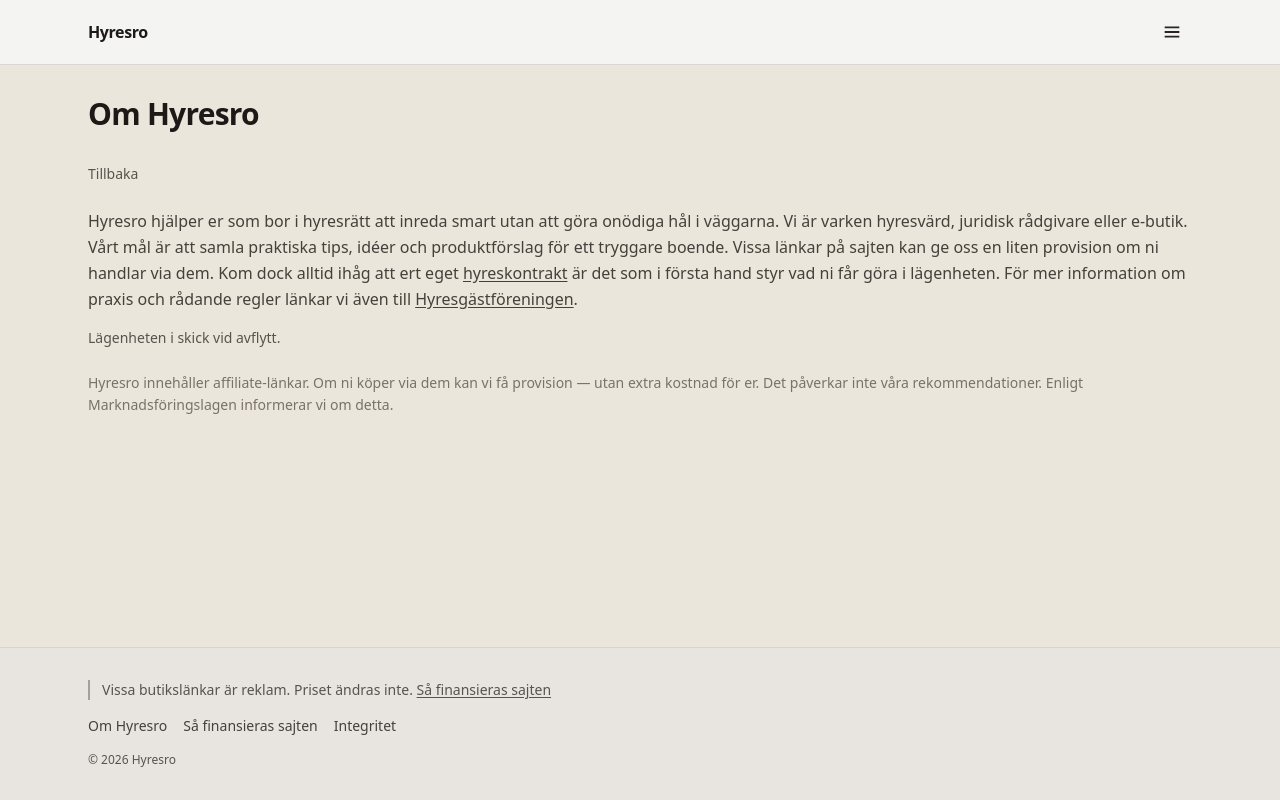
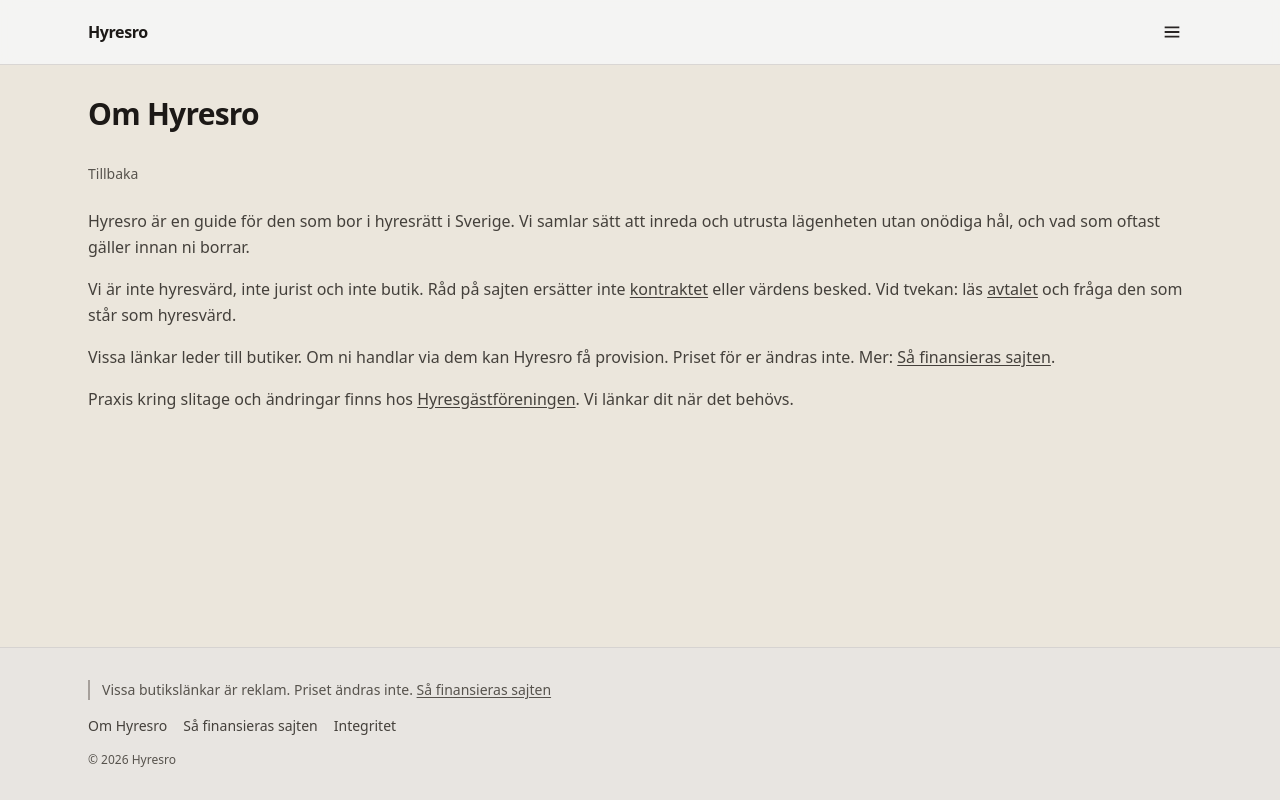
Before and after one commit to snabbsajt/hyresro, a Next.js app: page /om in a window 1280 px wide. Built offline with nearby package versions, Linux system fonts and the light colour scheme.

Commit message:
feat: exakt legal-copy på om, affiliate-info och integritet
Knappar/FundingNote/AffiliateLink/BackLink fanns redan; ersätter
sidtexterna enligt drop.

```diff
--- a/src/app/affiliate-info/page.tsx
+++ b/src/app/affiliate-info/page.tsx
@@ -1,11 +1,10 @@
 import type { Metadata } from "next";
-import Link from "next/link";
 import { BackLink } from "@/components/BackLink";
 
 export const metadata: Metadata = {
   title: "Så finansieras sajten",
   description:
-    "Hur Hyresro finansieras: vissa butikslänkar kan ge provision. Priset ändras inte.",
+    "Hur Hyresro finansieras: vissa butikslänkar är reklam. Priset ändras inte.",
 };
 
 export default function AffiliateInfoPage() {
@@ -14,30 +13,21 @@
       <h1 className="text-3xl font-semibold tracking-tight text-stone-900">
         Så finansieras sajten
       </h1>
-        <BackLink />
+      <BackLink />
       <div className="space-y-4 leading-relaxed text-stone-700">
         <p>
-          Vissa länkar till butiker på Hyresro är reklam. Om ni klickar och
-          handlar via dem kan vi få provision från återförsäljaren. Priset ni
-          betalar ändras inte.
+          Hyresro är gratis att använda. En del länkar till butiker är reklam.
+          Klickar ni er vidare och handlar kan vi få provision från butiken
+          eller ett affiliatenätverk.
         </p>
         <p>
-          Provisionen styr inte vilka produkter vi nämner. Vi rekommenderar
-          lösningar som passar hyresrätt — inte för att någon betalar mer.
+          Provisionen läggs inte på ert pris. Den påverkar inte vilka produkter
+          som nämns i guiderna. Vi väljer efter hur grejen fästs, vad den tål
+          och om den går att ta ner vid flytt — inte efter högst provision.
         </p>
         <p>
-          Hyresro ger praktiska tips, inte juridisk rådgivning. Ert eget{" "}
-          <Link
-            href="/guide/kolla-kontraktet"
-            className="underline underline-offset-2 hover:text-stone-800"
-          >
-            hyresavtal
-          </Link>{" "}
-          och hyresvärden avgör vad som gäller i er lägenhet.
-        </p>
-        <p>
-          Frågor om länkarna? Titta vidare i menyn under Om Hyresro och
-          Integritet.
+          Länkarna är märkta som reklam enligt marknadsföringslagen. Frågor om
+          ett köp tas med butiken, inte med oss.
         </p>
       </div>
     </article>
--- a/src/app/integritet/page.tsx
+++ b/src/app/integritet/page.tsx
@@ -1,11 +1,10 @@
 import type { Metadata } from "next";
-import { Disclosure } from "@/components/Disclosure";
 import { BackLink } from "@/components/BackLink";
 
 export const metadata: Metadata = {
   title: "Integritet",
   description:
-    "Hur Hyresro hanterar integritet: inget konto, ingen publicerad e-post, anonymiserad driftstatistik.",
+    "Hyresro har inget konto och inget nyhetsbrev. Om tekniska loggar och cookies.",
 };
 
 export default function IntegritetPage() {
@@ -14,18 +13,24 @@
       <h1 className="text-3xl font-semibold tracking-tight text-stone-900">
         Integritet
       </h1>
-        <BackLink />
+      <BackLink />
       <div className="space-y-4 leading-relaxed text-stone-700">
+        <p>Hyresro har inget konto att skapa och inget nyhetsbrev.</p>
         <p>
-          Vi värnar om er personliga integritet och samlar därför inte in mer
-          uppgifter än nödvändigt. Ni behöver inte skapa något konto för att
-          använda sajten. Webbhotellet och vår tekniska leverantör kan dock
-          logga anonymiserad besöksstatistik för drift och säkerhet. Vi skickar
-          inga nyhetsbrev och har ingen publicerad e-postadress på
-          webbplatsen.
+          Sidan körs på Vercel. Där kan tekniska loggar uppstå (till exempel IP
+          och tidpunkt) för att sajten ska fungera och för att hitta fel. Vi
+          säljer inte sådana uppgifter.
+        </p>
+        <p>
+          Just nu sätter vi inga egna cookies för statistik eller profilering.
+          Klickar ni en butikslänk kan den butiken eller dess samarbetspartner
+          sätta egna kakor. Det styrs av deras villkor.
+        </p>
+        <p>
+          Vill ni veta mer om en konkret butik: läs deras integritetstext innan
+          ni handlar.
         </p>
       </div>
-      <Disclosure />
     </article>
   );
 }
--- a/src/app/om/page.tsx
+++ b/src/app/om/page.tsx
@@ -1,13 +1,11 @@
 import type { Metadata } from "next";
 import Link from "next/link";
-import { Disclosure } from "@/components/Disclosure";
-import { site } from "@/config/site";
 import { BackLink } from "@/components/BackLink";
 
 export const metadata: Metadata = {
   title: "Om Hyresro",
   description:
-    "Hyresro hjälper er som bor i hyresrätt att inreda smart utan onödiga hål. Inte hyresvärd, jurist eller e-butik.",
+    "Hyresro är en guide för den som bor i hyresrätt i Sverige. Inte hyresvärd, jurist eller butik.",
 };
 
 export default function OmPage() {
@@ -16,36 +14,55 @@
       <h1 className="text-3xl font-semibold tracking-tight text-stone-900">
         Om Hyresro
       </h1>
-        <BackLink />
+      <BackLink />
       <div className="space-y-4 leading-relaxed text-stone-700">
         <p>
-          Hyresro hjälper er som bor i hyresrätt att inreda smart utan att göra
-          onödiga hål i väggarna. Vi är varken hyresvärd, juridisk rådgivare
-          eller e-butik. Vårt mål är att samla praktiska tips, idéer och
-          produktförslag för ett tryggare boende. Vissa länkar på sajten kan ge
-          oss en liten provision om ni handlar via dem. Kom dock alltid ihåg att
-          ert eget{" "}
+          Hyresro är en guide för den som bor i hyresrätt i Sverige. Vi samlar
+          sätt att inreda och utrusta lägenheten utan onödiga hål, och vad som
+          oftast gäller innan ni borrar.
+        </p>
+        <p>
+          Vi är inte hyresvärd, inte jurist och inte butik. Råd på sajten
+          ersätter inte{" "}
           <Link
             href="/guide/kolla-kontraktet"
             className="underline underline-offset-2 hover:text-stone-800"
           >
-            hyreskontrakt
+            kontraktet
           </Link>{" "}
-          är det som i första hand styr vad ni får göra i lägenheten. För mer information om praxis och rådande regler länkar vi
-          även till{" "}
+          eller värdens besked. Vid tvekan: läs{" "}
+          <Link
+            href="/guide/kolla-kontraktet"
+            className="underline underline-offset-2 hover:text-stone-800"
+          >
+            avtalet
+          </Link>{" "}
+          och fråga den som står som hyresvärd.
+        </p>
+        <p>
+          Vissa länkar leder till butiker. Om ni handlar via dem kan Hyresro få
+          provision. Priset för er ändras inte. Mer:{" "}
+          <Link
+            href="/affiliate-info"
+            className="underline underline-offset-2 hover:text-stone-800"
+          >
+            Så finansieras sajten
+          </Link>
+          .
+        </p>
+        <p>
+          Praxis kring slitage och ändringar finns hos{" "}
           <a
             href="https://www.hyresgastforeningen.se/"
             target="_blank"
             rel="noopener noreferrer"
-            className="text-sage-800 underline underline-offset-2"
+            className="underline underline-offset-2 hover:text-stone-800"
           >
             Hyresgästföreningen
           </a>
-          .
+          . Vi länkar dit när det behövs.
         </p>
-        <p className="text-sm text-stone-600">{site.tagline}</p>
       </div>
-      <Disclosure />
     </article>
   );
 }
```
